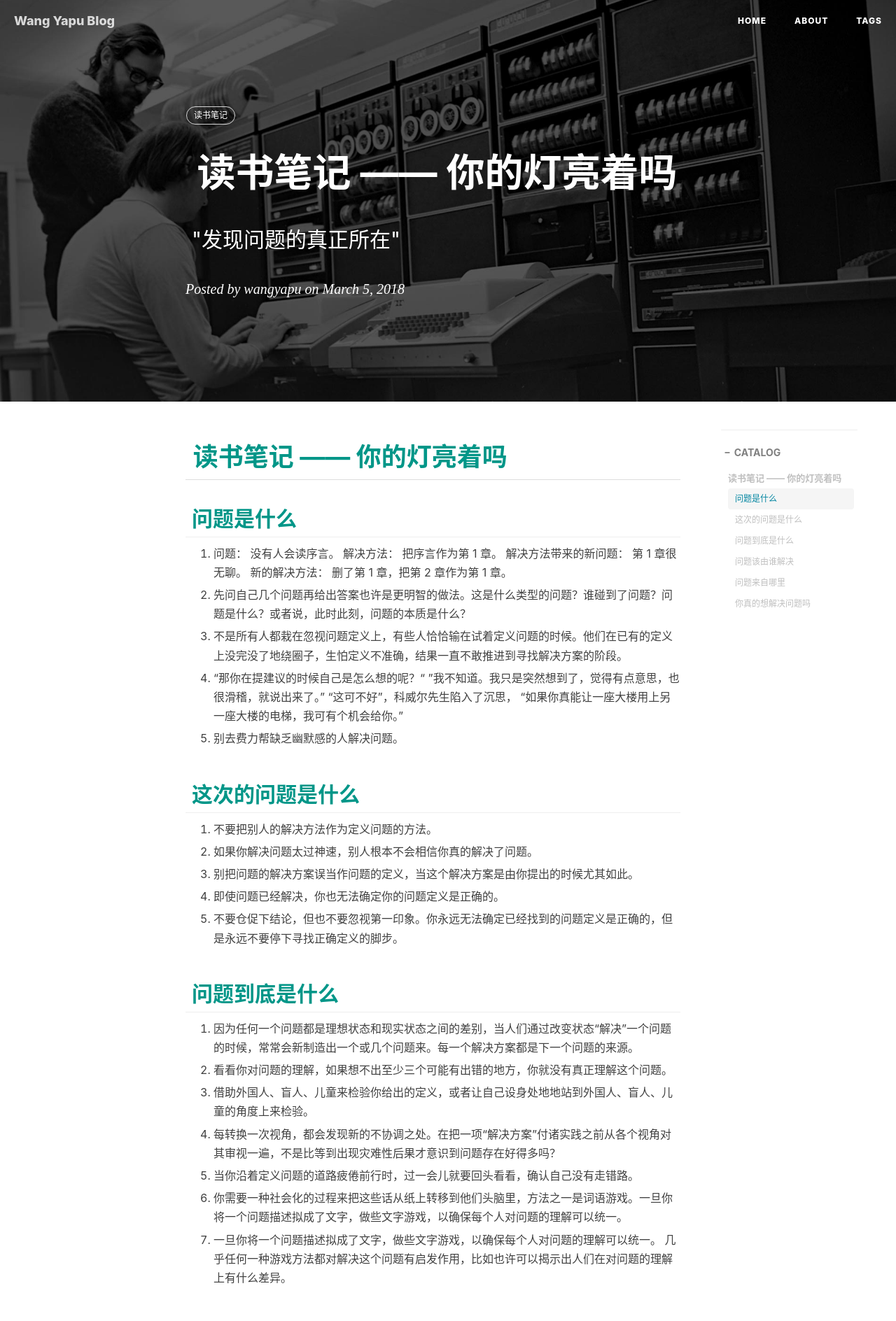
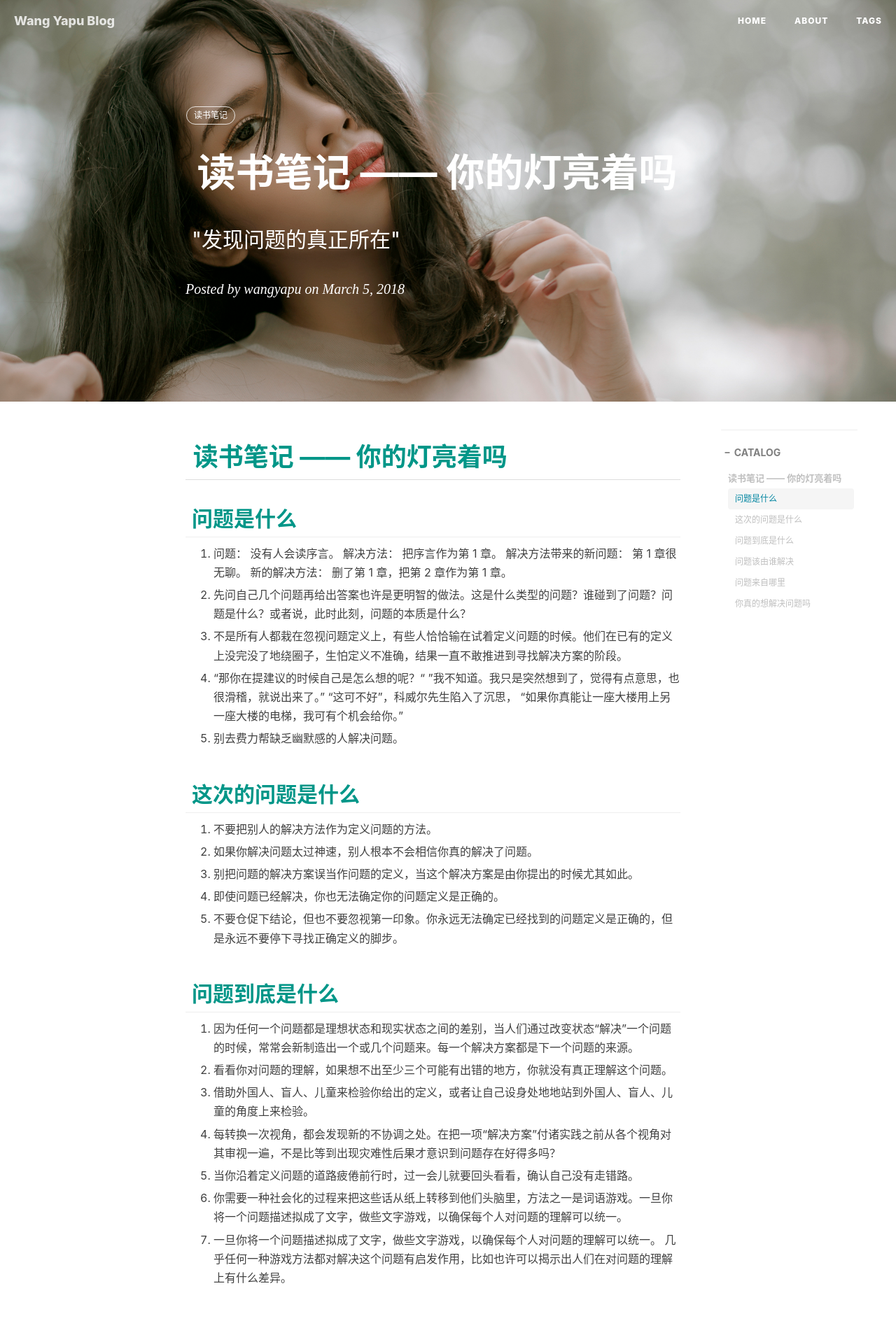
Before and after one commit to wangyapu/wangyapu.github.io, a Jekyll site: the page built from _posts/2018-03-05-your_light_on.md, in a window 1280 px wide. Shown: the top 1888 px of the page at 70% size. Built offline with Jekyll 4.4.1, drawn with Linux system fonts in a browser that asks for light colours; comment, search, counter and statistics services are not loaded.

```diff
--- a/_posts/2018-03-05-your_light_on.md
+++ b/_posts/2018-03-05-your_light_on.md
@@ -4,7 +4,7 @@ title:      "读书笔记 —— 你的灯亮着吗"
 subtitle:   "\"发现问题的真正所在\""
 date:       2018-03-05 12:00:00
 author:     "wangyapu"
-header-img: "img/post-bg-unix-linux.jpg"
+header-img: "img/read_notes/pexels-photo-715842.jpeg"
 tags:
     - 读书笔记
 ---
```
Also changed, not shown: _posts/2016-06-12-nginx_accept_mutex.md (+1 -1 lines), img/blog-desktop.jpg (deleted), img/blog-keynote.jpg (deleted), img/read_notes/pexels-photo-715842.jpeg (added).
